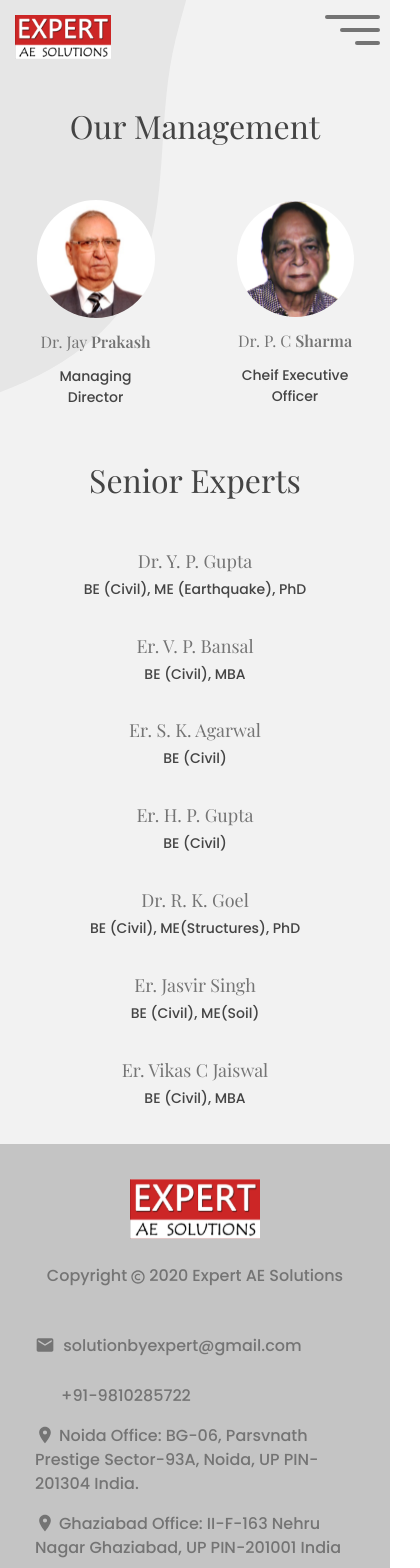
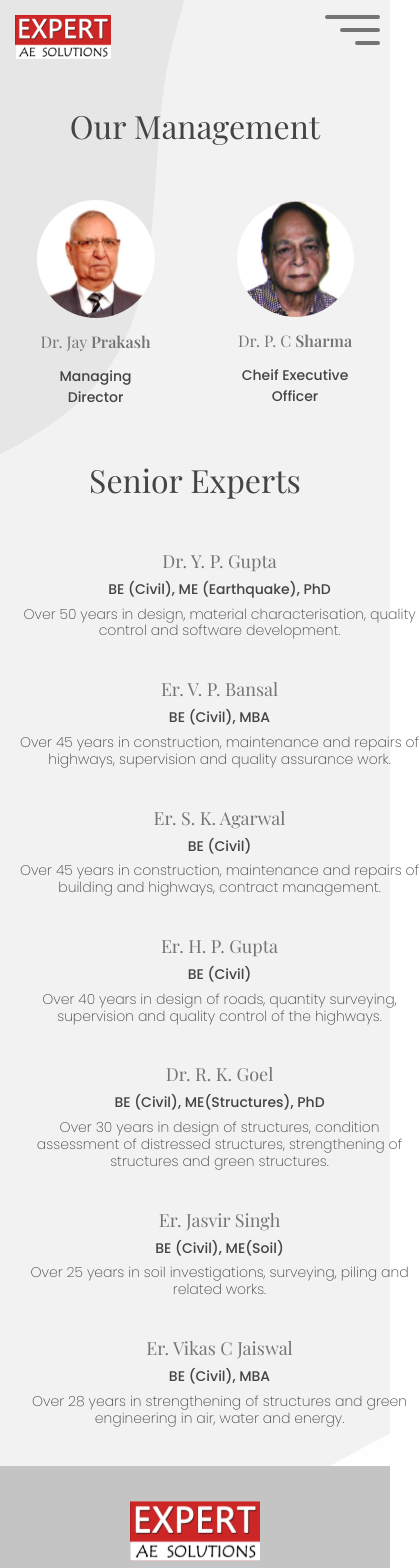
Before and after one commit to Nirbyoleek/ES-India, a React (Create React App) app: page /Ourteam in a window 390 px wide. Shown: the top 1568 px of the page, 420 px wide, since content can reach past the window. Built offline with nearby package versions, Linux system fonts and the light colour scheme; some icons are missing.

Commit message:
carousel size in mobile, the bio of the Senior experts(our team page)-------Fixed

```diff
--- a/src/components/LandingPage/intro/introStyle.module.css
+++ b/src/components/LandingPage/intro/introStyle.module.css
@@ -61,8 +61,10 @@
   width: 100%;
 }
 .carousel {
-  margin-left: 100px;
-  margin-right: 100px;
+  margin-left: 10px;
+  margin-right: 10px;
+  overflow-y: hidden;
+  height: 210px;
 }
 .introLastText {
   text-align: left;
--- a/src/components/nav-header/nav-header.module.css
+++ b/src/components/nav-header/nav-header.module.css
@@ -124,7 +124,7 @@
   position: fixed;
   width: 40px;
 }
-.subtext{
+.subtext {
   position: relative;
   text-align: center;
   top: 200px;
--- a/src/components/our team/ourTeam.js
+++ b/src/components/our team/ourTeam.js
@@ -61,6 +61,9 @@ const ourTeam = () => {
             <h5 className={classes.post1}>
               BE (Civil), ME (Earthquake), PhD
             </h5>
+            <h5 className={classes.post2}>
+            Over 50 years in design, material characterisation, quality control and software development.
+            </h5>
           </div>
           <div>
             <p>
@@ -68,6 +71,9 @@ const ourTeam = () => {
             </p>
             <h5 className={classes.post1}>
               BE (Civil), MBA
+            </h5>
+            <h5 className={classes.post2}>
+            Over 45 years in construction, maintenance and repairs of highways, supervision and quality assurance work.
             </h5>
           </div>
           <div>
@@ -77,6 +83,9 @@ const ourTeam = () => {
             <h5 className={classes.post1}>
             BE (Civil)
             </h5>
+            <h5 className={classes.post2}>
+            Over 45 years in construction, maintenance and repairs of building and highways, contract management.
+            </h5>
           </div>
           <div>
             <p>
@@ -84,6 +93,9 @@ const ourTeam = () => {
             </p>
             <h5 className={classes.post1}>
               BE (Civil)
+            </h5>
+            <h5 className={classes.post2}>
+            Over 40 years in design of roads, quantity surveying, supervision and quality control of the highways.
             </h5>
           </div>
           <div>
@@ -93,6 +105,9 @@ const ourTeam = () => {
             <h5 className={classes.post1}>
               BE (Civil), ME(Structures), PhD
             </h5>
+            <h5 className={classes.post2}>
+            Over 30 years in design of structures, condition assessment of distressed structures, strengthening of structures and green structures.
+            </h5>
           </div>
           <div>
             <p>
@@ -101,6 +116,9 @@ const ourTeam = () => {
             <h5 className={classes.post1}>
               BE (Civil), ME(Soil)
             </h5>
+            <h5 className={classes.post2}>
+            Over 25 years in soil investigations, surveying, piling and related works.
+            </h5>
           </div>
           <div>
             <p>
@@ -108,6 +126,9 @@ const ourTeam = () => {
             </p>
             <h5 className={classes.post1}>
               BE (Civil), MBA
+            </h5>
+            <h5 className={classes.post2}>
+            Over 28 years in strengthening of structures and green engineering in air, water and energy.
             </h5>
           </div>
           <div style={{boxShadow: 'none',}}>
--- a/src/components/our team/ourTeam.module.css
+++ b/src/components/our team/ourTeam.module.css
@@ -62,6 +62,14 @@
   font-size: 14px;
   color: #444444;
 }
+.post2 {
+  font-size: 14px;
+  font-weight: 250;
+  color: #444444;
+  width: 400px;
+  text-align: center;
+  margin-bottom: 10px;
+}
 .otherMembers div p b {
   font-family: "playfair display";
 }
```
